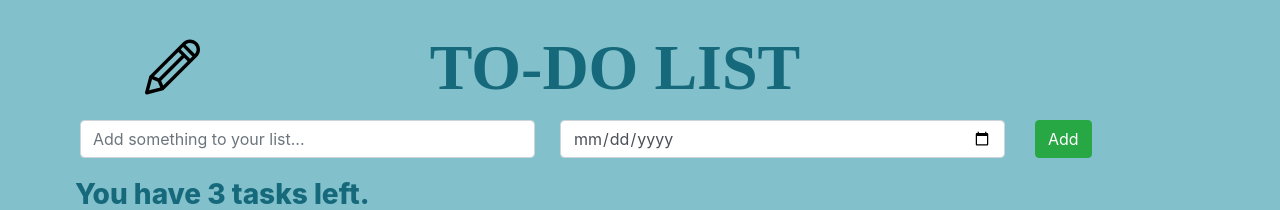
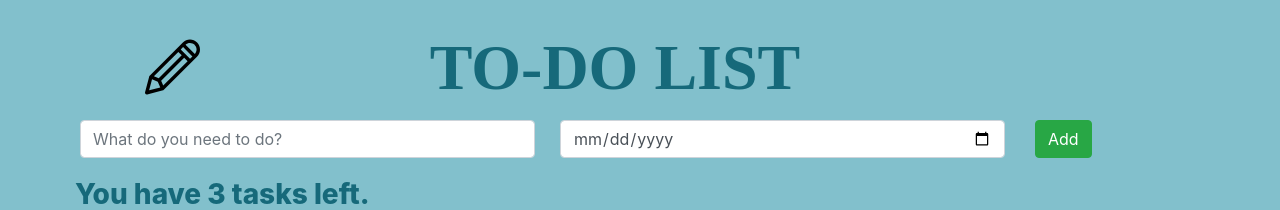
Before and after one commit to mattmckinley/todo-react-application, a React (Create React App) app: page / in a window 1280 px wide. Shown: the top 210 px of the page. Built offline with nearby package versions, Linux system fonts and the light colour scheme; a web font is replaced by a local one.

Commit message:
Task input text and due date functional

```diff
--- a/src/App.js
+++ b/src/App.js
@@ -37,10 +37,21 @@ function App() {
     setTasks(updatedTasks);
   }
 
+  function addTask(text, dueDate) {
+    const newTask = {
+      text: text,
+      completed: false,
+      dueDate: dueDate,
+      id: uuidv4()
+    }
+    const updatedTasks = [ ...tasks, newTask ]
+    setTasks(updatedTasks);
+  }
+
   return (
     <div className="App">
       <Header />
-      <TaskInput />
+      <TaskInput addTask={addTask} />
       <IncompleteRow count={activeTasks.length} />
       <ul className="task-list">
         {activeTasks.map(task => {
--- a/src/TaskInput/TaskInput.js
+++ b/src/TaskInput/TaskInput.js
@@ -1,9 +1,26 @@
-import React from 'react';
+import React, { useState } from 'react';
 
 import './TaskInput.css';
 
 
-function TaskInput() {
+function TaskInput(props) {
+
+    const [text, setText] = useState("");
+
+    //Look into adding momentjs to date below.
+    const [dueDate, setDueDate] = useState("")
+
+    function handleTextChange(event) {
+        setText(event.target.value);
+    }
+
+    function handleDateChange(event) {
+        setDueDate(event.target.value)
+    }
+
+    function handleAddTaskClick() {
+        props.addTask(text, dueDate);
+    }
     return (
         <div className="container task-input">
             <div className="row">
@@ -11,17 +28,23 @@ function TaskInput() {
                     <input
                         className="form-control"
                         type="text"
-                        placeholder="Add something to your list..." />
+                        placeholder="What do you need to do?"
+                        onChange={handleTextChange}
+                        value={text} />
                 </div>
                 <div className="col-12 col-md-5 task-input__date-box">
                     <input
                         type="date"
-                        className="form-control add-task__input-field add-task--date"/>
+                        className="form-control add-task__input-field add-task--date"
+                        onChange={handleDateChange}
+                        value={dueDate} />
                 </div>
                 <div className="col-12 col-md-2 task-input__button">
                     <button
                         type="button"
-                        className="btn btn-success task-input__add-button">Add</button>
+                        className="btn btn-success task-input__add-button"
+                        onClick={handleAddTaskClick}
+                    >Add</button>
                 </div>
             </div>
         </div>
```
